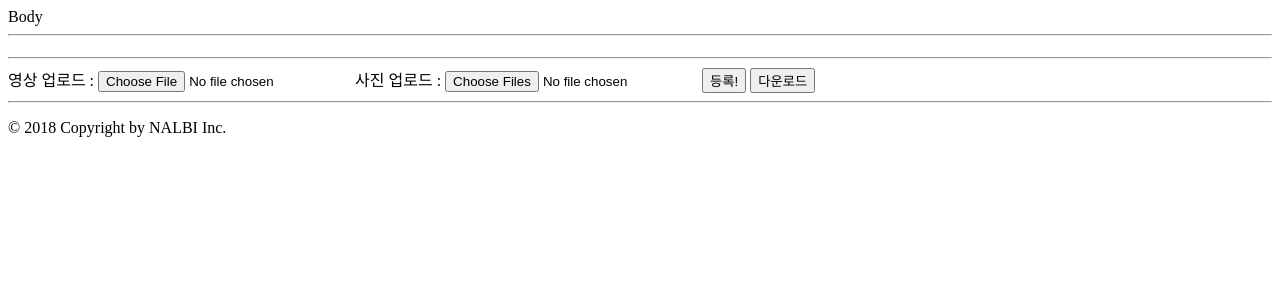
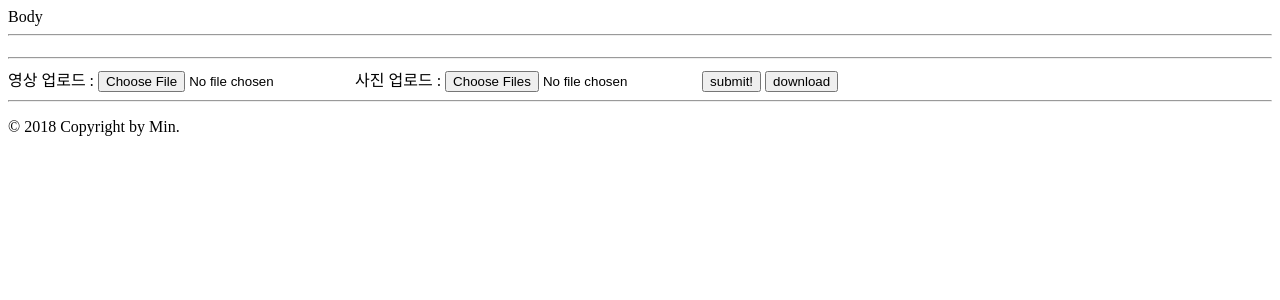
Before and after one commit to eliceio/2_highlight, a Django app: page /request/index/ in a window 1280 px wide. Shown: the top 300 px of the page. Run offline with Django 3.2, Linux system fonts and the light colour scheme.

Commit message:
commit2 0908

```diff
--- a/request/templates/request/layout_request.html
+++ b/request/templates/request/layout_request.html
@@ -26,9 +26,9 @@ Body<br/>
 
 
 
-    <input type="submit" id="file"  name="file"   value="등록!" />
+    <input type="submit" id="file"  name="file"   value="submit!" />
 
-    <input type="submit" id="download"  name="download"   value="다운로드" />
+    <input type="submit" id="download"  name="download"   value="download" />
 
 </form>
 <hr/>
@@ -41,7 +41,7 @@ Body<br/>
 <footer class="footer">
 
 
-       <p>© 2018 Copyright by NALBI Inc. </p>
+       <p>© 2018 Copyright by Min. </p>
 
 </footer>
 </html>
--- a/request/views.py
+++ b/request/views.py
@@ -233,7 +233,7 @@ def index(request):
                     if (len(face_recognition.face_encodings(image))>0):
                         face_encoding = face_recognition.face_encodings(image)[0]
                     else:
-                        return render(request, 'request/message.html', {'msg': "잘못된 얼굴사진!"})
+                        return render(request, 'request/message.html', {'msg': "error!"})
                     known_faces.append(face_encoding)
                     known_faces_name.append(face_img.fname)
 
@@ -296,10 +296,10 @@ def index(request):
                     output_movie.write(frame)
                 high.status = 1
                 high.save()
-            return render(request, 'request/layout_request.html',{'msg': "작업 완료"} )
+            return render(request, 'request/layout_request.html',{'msg': "complete"} )
             """
             sound_ex(high)
-            return render(request, 'request/layout_request.html', {'msg': "작업 완료"})
+            return render(request, 'request/layout_request.html', {'msg': "complete"})
         elif ('download' in request.POST):
             print("download")
             high_list = Highlight.objects.filter(status=1)
```
